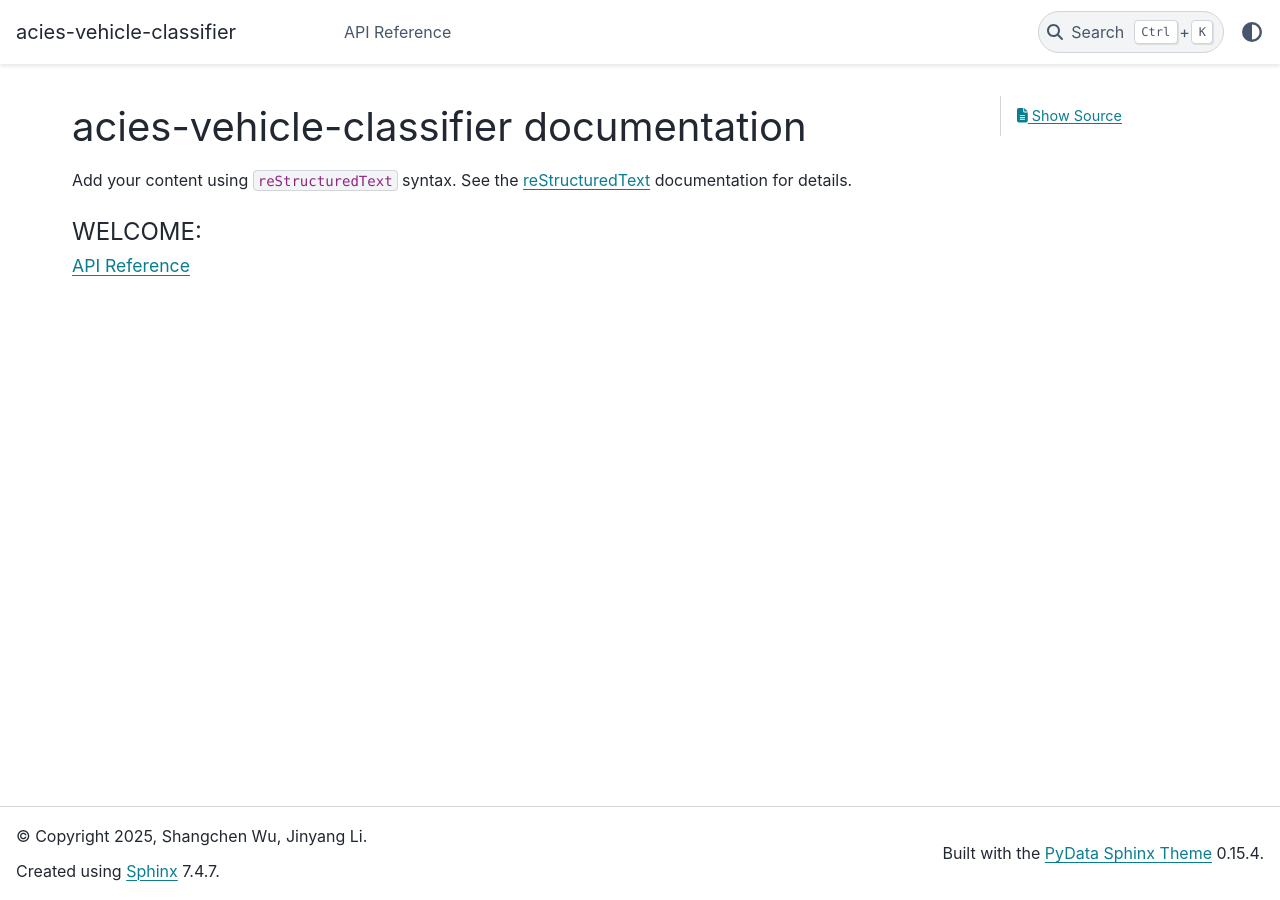
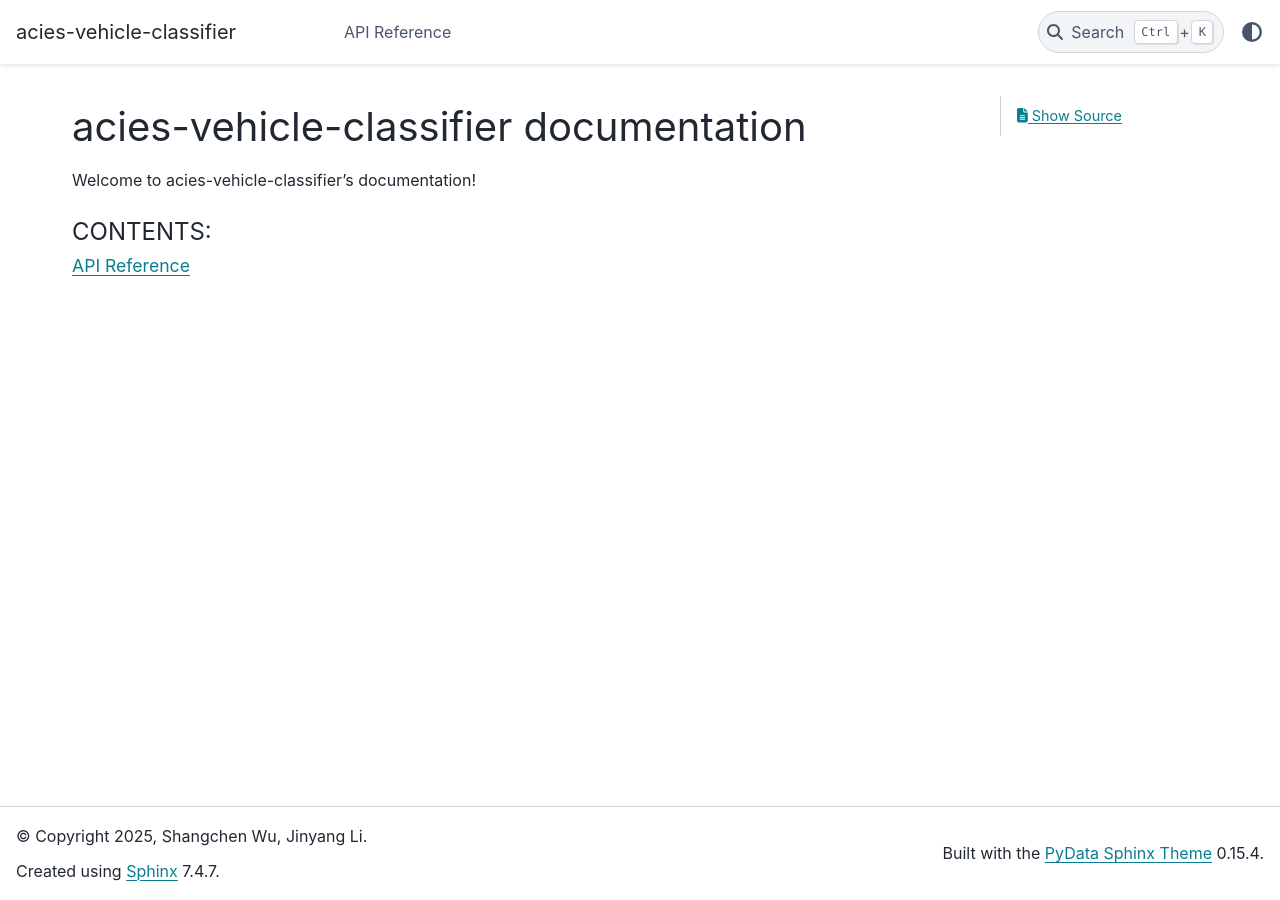
Before and after one commit to acies-os/vehicle-classifier, a Sphinx documentation site: the page built from docs/index.rst, in a window 1280 px wide. Built offline with Sphinx 7.4.7 and the PyData theme 0.15.4, drawn with Linux system fonts in a browser that asks for light colours.

```diff
--- a/docs/index.rst
+++ b/docs/index.rst
@@ -6,13 +6,10 @@
 acies-vehicle-classifier documentation
 ======================================
 
-Add your content using ``reStructuredText`` syntax. See the
-`reStructuredText <https://www.sphinx-doc.org/en/master/usage/restructuredtext/index.html>`_
-documentation for details.
-
+Welcome to acies-vehicle-classifier's documentation!
 
 .. toctree::
    :maxdepth: 2
-   :caption: WELCOME:
+   :caption: CONTENTS:
 
    api
```
Also changed, not shown: README.md (+22 -6 lines), pyproject.toml (+8 -0 lines), 1 other file.
